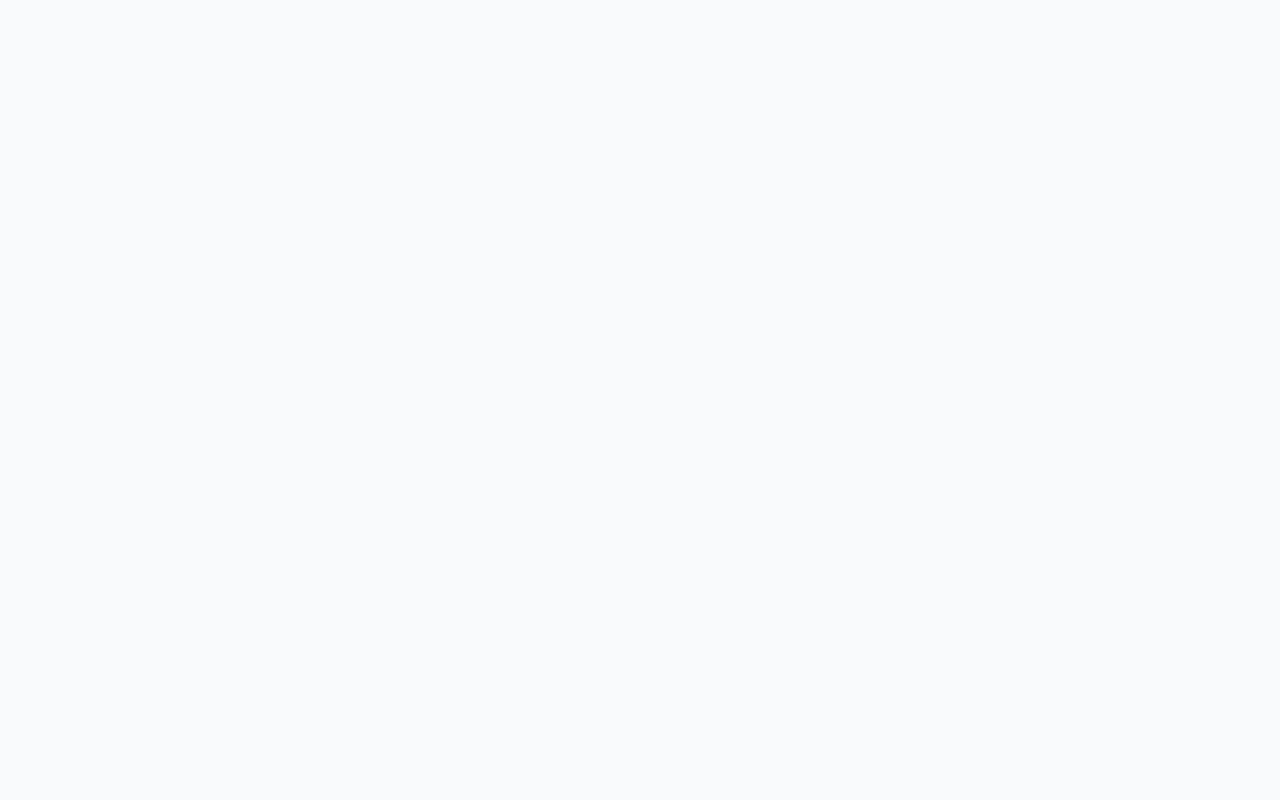
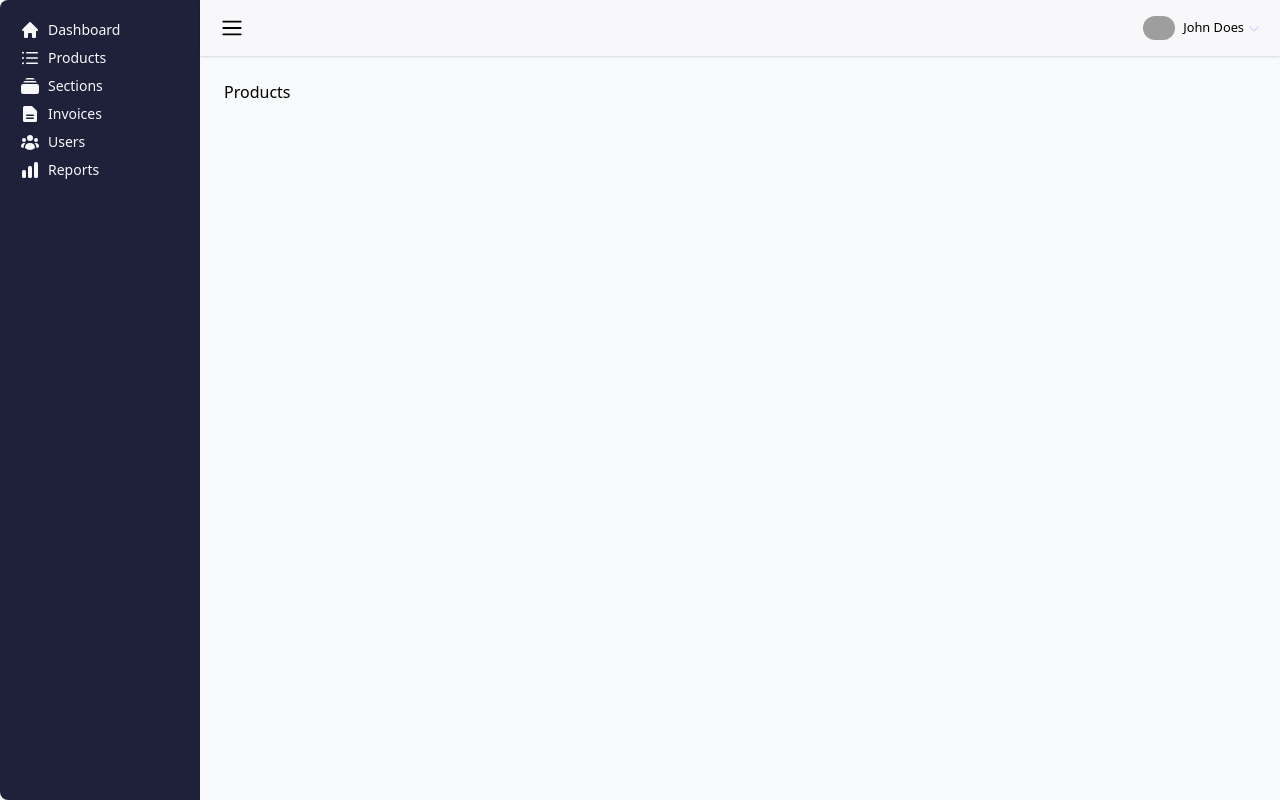
Before and after one commit to Fathi-Amine/InvoiceZenV2, a Vue app in the folder adminPanel/: page /app/products in a window 1280 px wide. Before the commit this address had no page. Built offline with nearby package versions, Linux system fonts and the light colour scheme; grey boxes are pictures that could not be loaded.

Commit message:
admin dashbord layout finished working on authentication

```diff
--- a/adminPanel/src/components/AppLayout.vue
+++ b/adminPanel/src/components/AppLayout.vue
@@ -1,16 +1,43 @@
 <template>
     <div class="flex min-h-full">
-        <Sidebar></Sidebar>
+        <Sidebar :class="{ '-ml-[200px]': !sidebarOpened }"></Sidebar>
         <div class="flex-1">
-            <TopNavBar></TopNavBar>
-            <main class="">
+            <TopNavBar @toggle-sidebar="toggleSidebar"></TopNavBar>
+            <main class="p-6">
+
                 <router-view></router-view>
+
             </main>
         </div>
     </div>
 </template>
 <script setup>
+import { ref, onMounted, onUnmounted } from 'vue'
 import Sidebar from './Sidebar.vue';
 import TopNavBar from './TopNavBar.vue';
+
+const sidebarOpened = ref(true)
+
+function toggleSidebar() {
+    sidebarOpened.value = !sidebarOpened.value
+}
+
+onMounted(() => {
+    handleSidebar()
+
+    window.addEventListener('resize', handleSidebar)
+})
+
+onUnmounted(() => {
+    window.removeEventListener('resize', handleSidebar)
+})
+function handleSidebar() {
+
+    if (window.outerWidth <= 768) {
+        sidebarOpened.value = false
+    } else {
+        sidebarOpened.value = true
+    }
+}
 </script>
 <style></style>
--- a/adminPanel/src/components/Sidebar.vue
+++ b/adminPanel/src/components/Sidebar.vue
@@ -1,5 +1,5 @@
 <template>
-    <div class="w-[200px] bg-theme-primary rounded-l-lg text-clr-primary py-4 px-2">
+    <div class="w-[200px] transition-all bg-theme-primary rounded-l-lg text-clr-primary py-4 px-2">
         <router-link :to="{ name: 'app.dashboard' }"
             class="flex items-center hover:bg-clr-primary hover:text-theme-primary py-1 px-3 rounded">
             <span class="mr-2">
@@ -7,7 +7,7 @@
             </span>
             <span class="text-sm">Dashboard</span>
         </router-link>
-        <router-link :to="{ name: 'app.dashboard' }"
+        <router-link :to="{ name: 'app.products' }"
             class="flex items-center hover:bg-clr-primary hover:text-theme-primary py-1 px-3 rounded">
             <span class="mr-2">
                 <ListBulletIcon class="w-5" />
--- a/adminPanel/src/components/TopNavBar.vue
+++ b/adminPanel/src/components/TopNavBar.vue
@@ -1,15 +1,16 @@
 <template>
-    <header class="h-16 shadow bg-clr-primary">
-        <button class="w-8">
-            <Bars3Icon />
+    <header class="h-14 shadow bg-clr-primary flex justify-between items-center p-4">
+        <button @click="emit('toggle-sidebar')"
+            class="flex items-center justify-center w-8 h-8 rounded transition-colors hover:bg-black/10">
+            <Bars3Icon class="w-6 " />
         </button>
-        <div>
+
         <Menu as="div" class="relative inline-block text-left">
             <div>
-                    <MenuButton>
-                        <img class="rounded-full w-12" src="https://randomuser.me/api/portraits/men/46.jpg" alt="">
-                        <ChevronDownIcon class="ml-2 -mr-1 h-5 w-5 text-violet-200 hover:text-violet-100"
-                            aria-hidden="true" />
+                <MenuButton class="flex items-center">
+                    <img class="rounded-full w-8 mr-2" src="https://randomuser.me/api/portraits/men/46.jpg" alt="">
+                    <small>John Does</small>
+                    <ChevronDownIcon class="h-5 w-5 text-violet-200 hover:text-violet-100" aria-hidden="true" />
                 </MenuButton>
             </div>
 
@@ -18,25 +19,24 @@
                 leave-active-class="transition duration-75 ease-in" leave-from-class="transform scale-100 opacity-100"
                 leave-to-class="transform scale-95 opacity-0">
                 <MenuItems
-                        class="absolute right-0 mt-2 w-56 origin-top-right divide-y divide-gray-100 rounded-md bg-white shadow-lg ring-1 ring-black ring-opacity-5 focus:outline-none">
+                    class="absolute right-0 mt-2 w-36 origin-top-right divide-y divide-gray-100 rounded-md bg-white shadow-lg ring-1 ring-black ring-opacity-5 focus:outline-none">
                     <div class="px-1 py-1">
                         <MenuItem v-slot="{ active }">
                         <button :class="[
-                                active ? 'bg-violet-500 text-white' : 'text-gray-900',
+                            active ? 'bg-theme-primary text-white' : 'text-gray-900',
                             'group flex w-full items-center rounded-md px-2 py-2 text-sm',
                         ]">
-                                <UserIcon :active="active" class="mr-2 h-5 w-5 text-violet-400" aria-hidden="true" />
-                                Edit
+                            <UserIcon :active="active" class="mr-2 h-5 w-5" aria-hidden="true" />
+                            Profile
                         </button>
                         </MenuItem>
                         <MenuItem v-slot="{ active }">
                         <button :class="[
-                                active ? 'bg-violet-500 text-white' : 'text-gray-900',
+                            active ? 'bg-theme-primary text-white' : 'text-gray-900',
                             'group flex w-full items-center rounded-md px-2 py-2 text-sm',
                         ]">
-                                <ArrowLeftOnRectangleIcon :active="active" class="mr-2 h-5 w-5 text-violet-400"
-                                    aria-hidden="true" />
-                                Duplicate
+                            <ArrowLeftOnRectangleIcon :active="active" class="mr-2 h-5 w-5y" aria-hidden="true" />
+                            Logout
                         </button>
                         </MenuItem>
                     </div>
@@ -44,7 +44,6 @@
                 </MenuItems>
             </transition>
         </Menu>
-        </div>
     </header>
 </template>
 <script setup>
@@ -52,5 +51,7 @@ import { Bars3Icon, UserIcon, ArrowLeftOnRectangleIcon } from '@heroicons/vue/20
 import { Menu, MenuButton, MenuItems, MenuItem } from '@headlessui/vue'
 import { ChevronDownIcon } from '@heroicons/vue/20/solid'
 
+const emit = defineEmits(['toggle-sidebar'])
+
 </script>
 <style></style>
--- a/adminPanel/src/router/index.js
+++ b/adminPanel/src/router/index.js
@@ -1,6 +1,7 @@
 import { createRouter, createWebHistory } from "vue-router";
 import AppLayout from '../components/AppLayout.vue';
 import Dashboard from '../views/Dashboard.vue';
+import Products from '../views/Products.vue'
 import Login from '../views/Login.vue';
 import RequestPasswordReset from '../views/RequestPasswordReset.vue';
 import ResetPassword from '../views/ResetPassword.vue'
@@ -16,6 +17,11 @@ const routes = [
                 path: 'dashboard',
                 name: 'app.dashboard',
                 component: Dashboard
+            },
+            {
+                path: 'products',
+                name: 'app.products',
+                component: Products
             }
         ]
     }
--- a/adminPanel/src/store/index.js
+++ b/adminPanel/src/store/index.js
@@ -2,7 +2,12 @@ import { createStore } from "vuex";
 
 const store = createStore({
     state: {
-        test: '1234'
+        user: {
+            token: null,
+            data: {
+
+            }
+        }
     },
     getters: {},
     actions: {},
--- /dev/null
+++ b/adminPanel/src/views/Products.vue
@@ -0,0 +1,11 @@
+<template>
+    <h1>
+        Products
+    </h1>
+</template>
+<script>
+export default {
+    name: 'Products'
+}
+</script>
+<style scoped></style>
```
Lines whose indentation alone changed are shown as unchanged.
